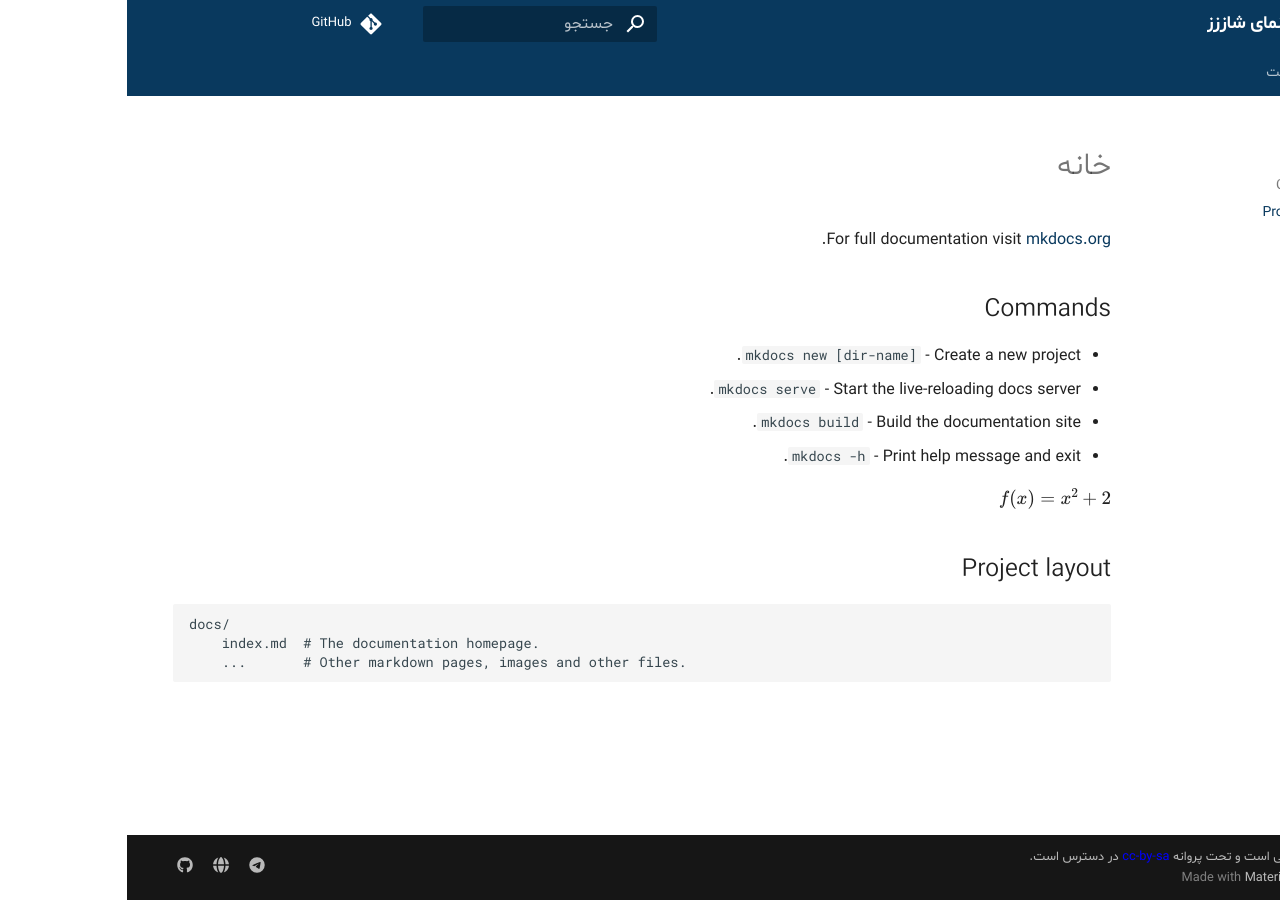
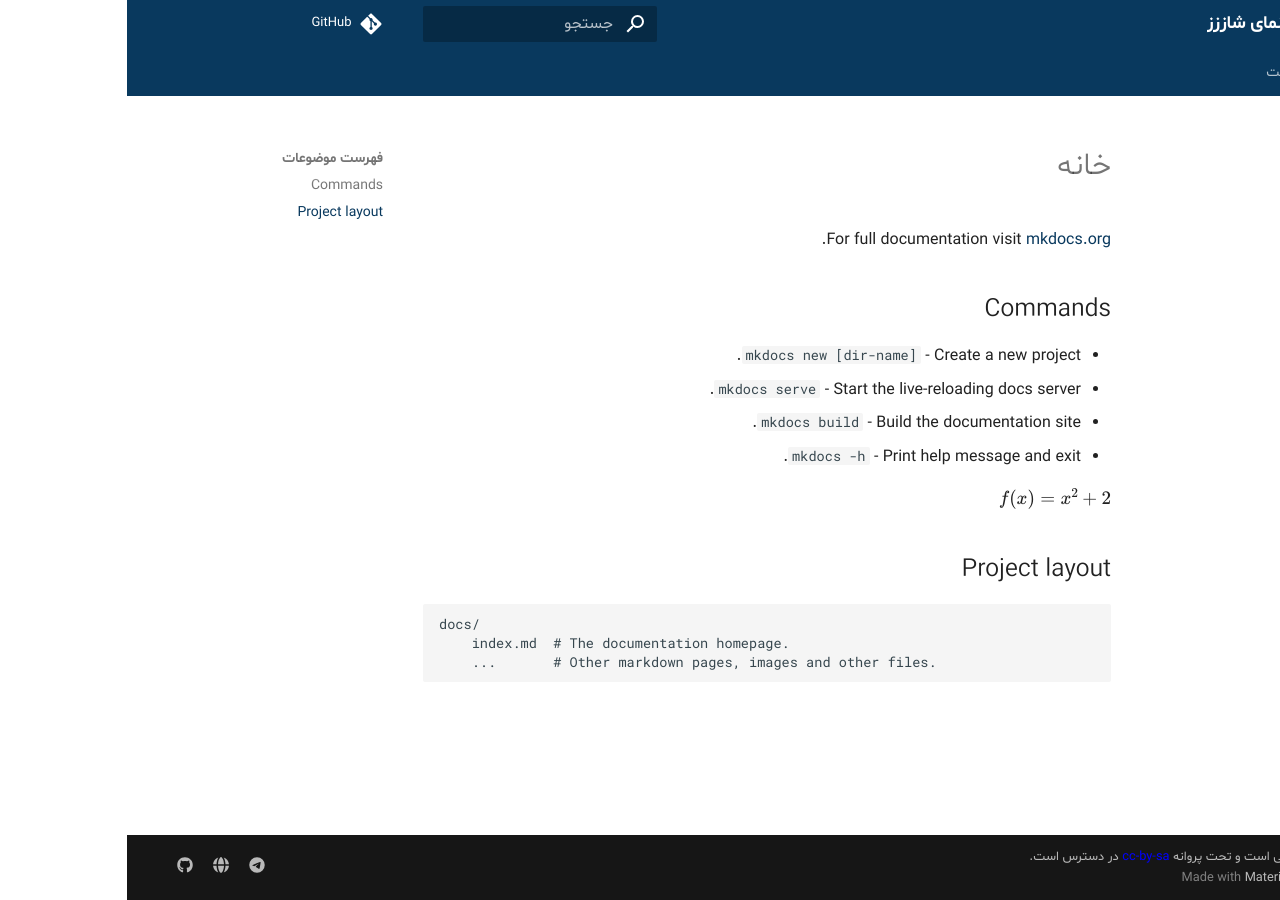
Before and after one commit to MEgooneh/shaazzz-guide, an MkDocs documentation site: the page built from docs/index.md, in a window 1280 px wide. Built offline with MkDocs 1.6.1 and Material for MkDocs 9.7.7, drawn with Linux system fonts in a browser that asks for light colours; some web fonts are replaced; comment, search, counter and statistics services are not loaded.

Commit message:
Update mkdocs.yml

```diff
--- a/mkdocs.yml
+++ b/mkdocs.yml
@@ -14,8 +14,6 @@ theme:
   features:
     - navigation.instant
     - navigation.tabs
-    - navigation.tracking
-    - toc.integrate
 plugins:
   - search
 extra:
```
